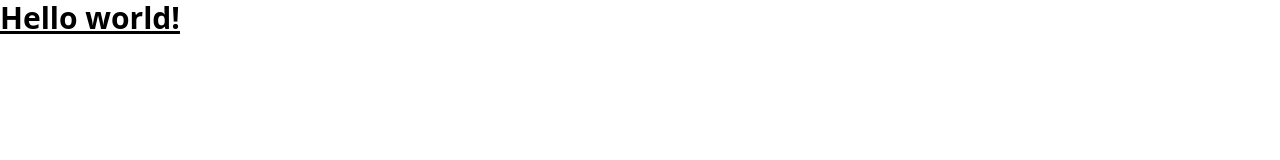
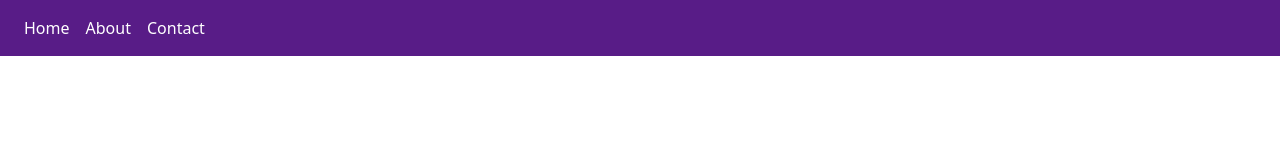
Before and after one commit to heyaadarsh/Tailwind-CSS-Journey, a website: page Basic Navbar/index.html in a window 1280 px wide. Drawn offline with Linux system fonts and the light colour scheme.

Commit message:
Basic Navbar Completed

```diff
--- a/Basic Navbar/index.html
+++ b/Basic Navbar/index.html
@@ -6,8 +6,12 @@
   <link rel="stylesheet" href="dist/output.css">
 </head>
 <body>
-  <h1 class="text-3xl font-bold underline">
-    Hello world!
-  </h1>
+  <nav class="px-4 py-4 bg-purple-900 text-white">
+    <ul class="flex">
+      <li class="mx-2 cursor-pointer">Home</li>
+      <li class="mx-2 cursor-pointer">About</li>
+      <li class="mx-2 cursor-pointer">Contact</li>
+    </ul>
+  </nav>
 </body>
 </html>
```
Also changed, not shown: Basic Navbar/dist/output.css.
